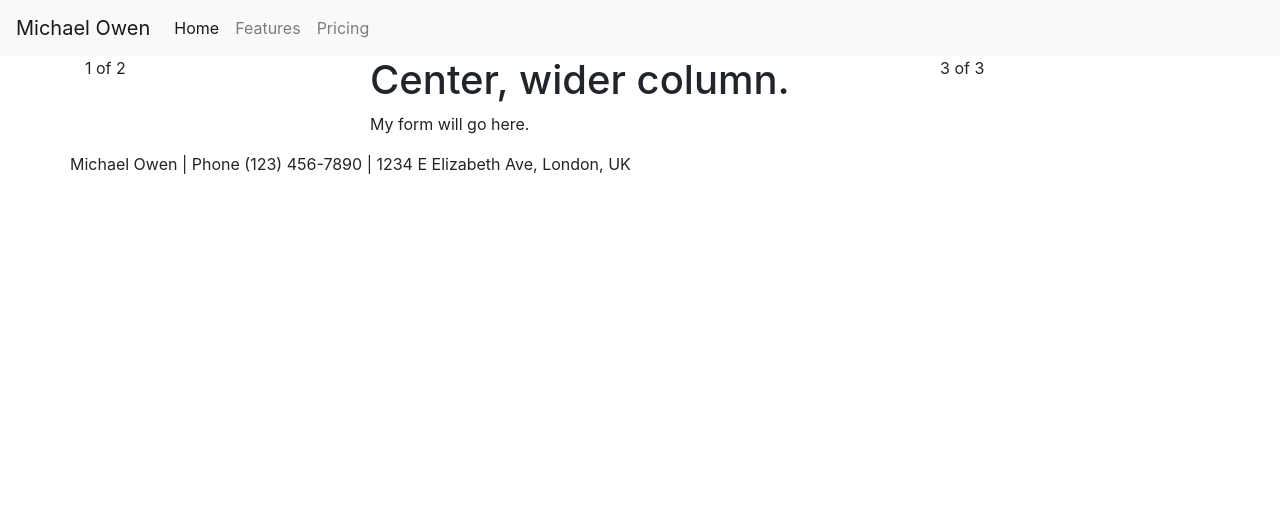
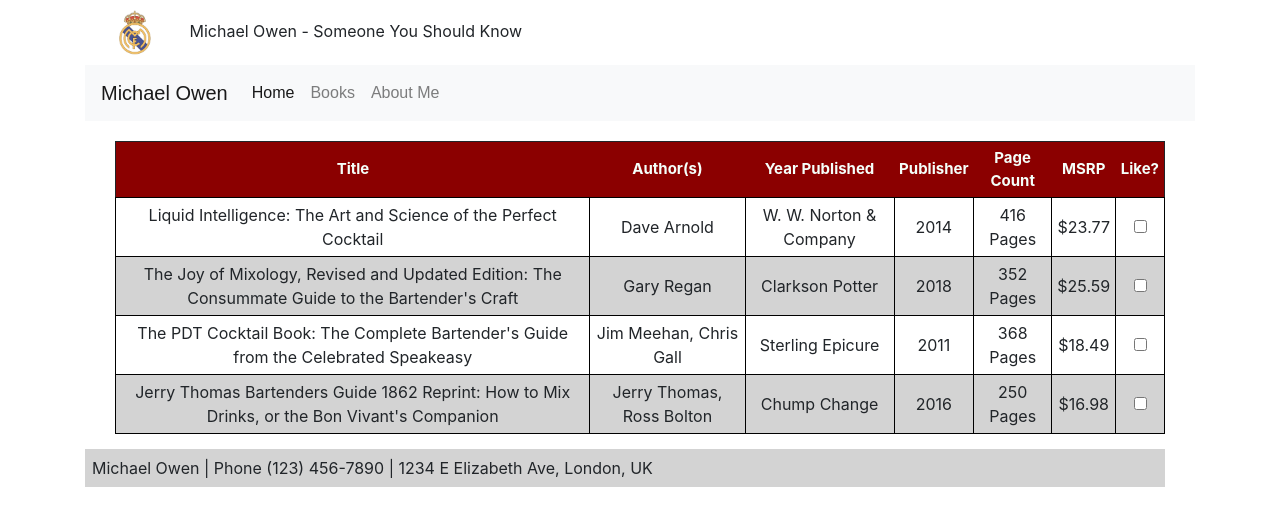
Before and after one commit to iu-msis/1-html-review-owenwuwenxi, a plain HTML site: page public/books.html in a window 1280 px wide. Drawn offline with nearby package versions, Linux system fonts and the light colour scheme.

Commit message:
books page
2/3 updates

```diff
--- a/public/books.html
+++ b/public/books.html
@@ -7,11 +7,19 @@
 
     <!-- Bootstrap CSS -->
     <link rel="stylesheet" href="https://stackpath.bootstrapcdn.com/bootstrap/4.5.2/css/bootstrap.min.css" integrity="sha384-JcKb8q3iqJ61gNV9KGb8thSsNjpSL0n8PARn9HuZOnIxN0hoP+VmmDGMN5t9UJ0Z" crossorigin="anonymous">
+        <link rel="stylesheet" href="css\style.css">
     <!-- my custom CSS goes here -->
 
     <title>Hello, world!</title>
   </head>
   <body>
+    <div class="container">
+      <header class="row">
+        <div class="col-12">
+          <img class="pad" src="img/Real-Madrid-Logo-1997-2001.jpg" width=100>
+          Michael Owen - Someone You Should Know
+        </div>
+      </header>
     <nav class="navbar navbar-expand-lg navbar-light bg-light">
       <a class="navbar-brand" href="index.html">Michael Owen</a>
       <button class="navbar-toggler" type="button" data-toggle="collapse" data-target="#navbarNav" aria-controls="navbarNav" aria-expanded="false" aria-label="Toggle navigation">
@@ -20,30 +28,76 @@
       <div class="collapse navbar-collapse" id="navbarNav">
         <ul class="navbar-nav">
           <li class="nav-item active">
-            <a class="nav-link" href="#">Home <span class="sr-only">(current)</span></a>
+            <a class="nav-link" href="index.html">Home</a>
           </li>
           <li class="nav-item">
-            <a class="nav-link" href="#">Features</a>
+            <a class="nav-link" href="books.html">Books <span class="sr-only">(current)</span></a>
           </li>
           <li class="nav-item">
-            <a class="nav-link" href="#">Pricing</a>
+            <a class="nav-link" href="about.html">About Me</a>
           </li>
         </ul>
       </div>
     </nav>
 
     <div class="container">
-      <div class="row">
-        <div class="col myLeftCol">
-          1 of 2
-        </div>
-        <div class="col-6">
-          <h1>Center, wider column.</h1>
-          <p>My form will go here.</p>
-        </div>
-        <div class="col">
-          3 of 3
-        </div>
+      <div class="col-xs-12 col-sm-12 col-md-12 col-lg-12">
+
+       <table  style=margin-left:auto;margin-right:auto; >
+          <thead>
+              <tr>
+           <th>Title</th>
+                  <th> Author(s)</th>
+                  <th> Year Published</th>
+                  <th> Publisher</th>
+                  <th> Page Count</th>
+                  <th> MSRP</th>
+                  <th> Like? </th>
+              </tr>
+           </thead>
+
+           <tbody>
+           <tr>
+               <td> Liquid Intelligence: The Art and Science of the Perfect Cocktail</td>
+               <td> Dave Arnold</td>
+               <td>W. W. Norton & Company</td>
+               <td> 2014</td>
+               <td> 416 Pages</td>
+               <td> $23.77</td>
+               <td><input type="checkbox" name="like?" id="completed?"></td>
+               </tr>
+               <tr>
+               <td> The Joy of Mixology, Revised and Updated Edition: The Consummate Guide to the Bartender's Craft</td>
+               <td> Gary Regan</td>
+               <td>Clarkson Potter</td>
+               <td> 2018</td>
+               <td> 352 Pages</td>
+               <td> $25.59</td>
+               <td><input type="checkbox" name="like?" id="completed?"></td>
+               </tr>
+               <tr>
+               <td> The PDT Cocktail Book: The Complete Bartender's Guide from the Celebrated Speakeasy</td>
+               <td> Jim Meehan, Chris Gall</td>
+               <td>Sterling Epicure</td>
+               <td> 2011</td>
+               <td> 368 Pages</td>
+               <td> $18.49</td>
+               <td><input type="checkbox" name="like?" id="completed?"></td>
+               </tr>
+               <tr>
+               <td> Jerry Thomas Bartenders Guide 1862 Reprint: How to Mix Drinks, or the Bon Vivant's Companion</td>
+               <td> Jerry Thomas, Ross Bolton </td>
+               <td>Chump Change</td>
+               <td> 2016</td>
+               <td> 250 Pages</td>
+               <td> $16.98</td>
+               <td><input onclick="selected" type="checkbox" name="like?" id="completed?"></td>
+               </tr>
+
+           </tbody>
+
+          </table>
+
       </div>
       <footer class="row">
         Michael Owen | Phone (123) 456-7890 | 1234 E Elizabeth Ave, London, UK
--- a/public/css/style.css
+++ b/public/css/style.css
@@ -23,3 +23,35 @@ main{
 .pad{
   padding:10px;
 }
+table{
+    border: 1px solid;
+    margin-bottom: 15px;
+    margin-top: 20px;
+    border-collapse: collapse;
+}
+td{
+    border: 1px solid;
+    text-align: center;
+    border-color: black;
+    padding: 5px;
+}
+th{
+    text-align: center;
+    padding: 5px;
+    font-size: 15px;
+}
+thead{
+    background-color: darkred;
+    color: mintcream;
+}
+tr:nth-child(even){
+    background-color: lightgray;
+}
+tbody>tr:hover{
+    background-color: indianred;
+}
+tfoot{
+    background-color: dimgrey;
+    color: mintcream;
+    padding: 5px;
+}
```
Also changed, not shown: public/about.html (+11 -3 lines), public/index.html (+9 -3 lines), public/img/MO.jpeg (added), public/img/Real-Madrid-Logo-1997-2001.jpg (added).
